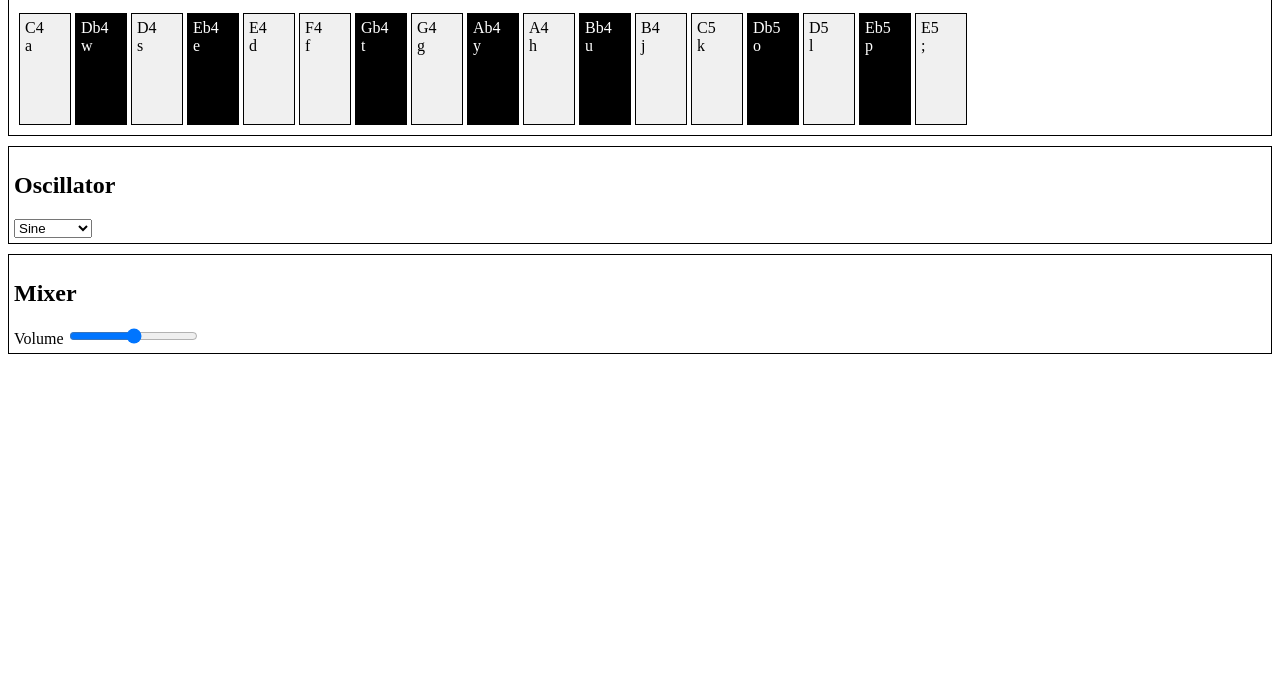
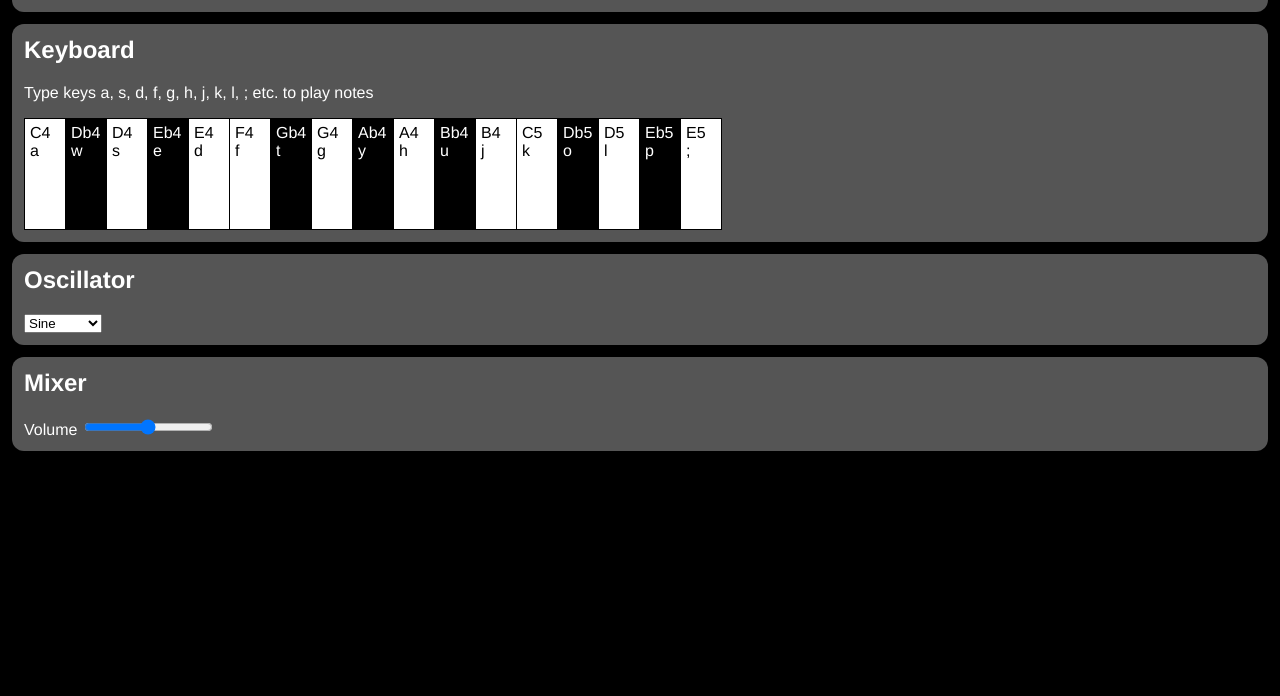
Before and after one commit to munckymagik/webaudio-modular-synth, a plain HTML site: page index.html in a window 1280 px wide. Shown: the part 104-800 px from the top of the page. Drawn offline with Linux system fonts and the light colour scheme.

Commit message:
Style the modules a bit

```diff
--- a/index.html
+++ b/index.html
@@ -4,33 +4,51 @@
     <script src="application.js"></script>
 
     <style>
-      [data-module] {
-        margin: 10px 0;
-        padding: 5px;
-        border: 1px solid black;
+      body {
+        font-family: Helvetica;
+        background-color: black;
+        margin: 0;
+        padding: 0;
+        color: white;
+      }
+
+      .panel, [data-module] {
+        margin: 12px;
+        padding: 12px;
+        background-color: #555;
+        border-radius: 12px;
+      }
+
+      [data-module] h2 {
+        margin-top: 0;
       }
 
       .keyboard {
+        display: flex;
         list-style: none;
-        margin: 5px;
+        margin: 0;
         padding: 0;
       }
 
       .keyboard__key {
-        display: inline-block;
-
         margin: 0;
         padding: 5px;
 
-        width: 40px;
+        width: 30px;
         height: 100px;
 
-        border: 1px solid black;
+        border-top: 1px solid black;
+        border-left: 1px solid black;
+        border-bottom: 1px solid black;
+      }
+
+      .keyboard__key:last-child {
+        border-right: 1px solid black;
       }
 
       .keyboard__key--white {
         color: black;
-        background-color: #f0f0f0;
+        background-color: white;
       }
 
       .keyboard__key--black {
@@ -40,6 +58,9 @@
     </style>
   </head>
   <body>
+    <header class="panel">
+      <h1>Web Audio Modular Synth</h1>
+    </header>
     <div data-module="keyboard">
       <h2>Keyboard</h2>
       <p>Type keys a, s, d, f, g, h, j, k, l, ; etc. to play notes</p>
@@ -64,7 +85,7 @@
       </ul>
     </div>
 
-    <div data-module="oscillator">
+    <div data-module="oscillator" data->
       <h2>Oscillator</h2>
       <select class="oscillator__wave-type-control">
         <option value="sine" selected>Sine</option>
```
